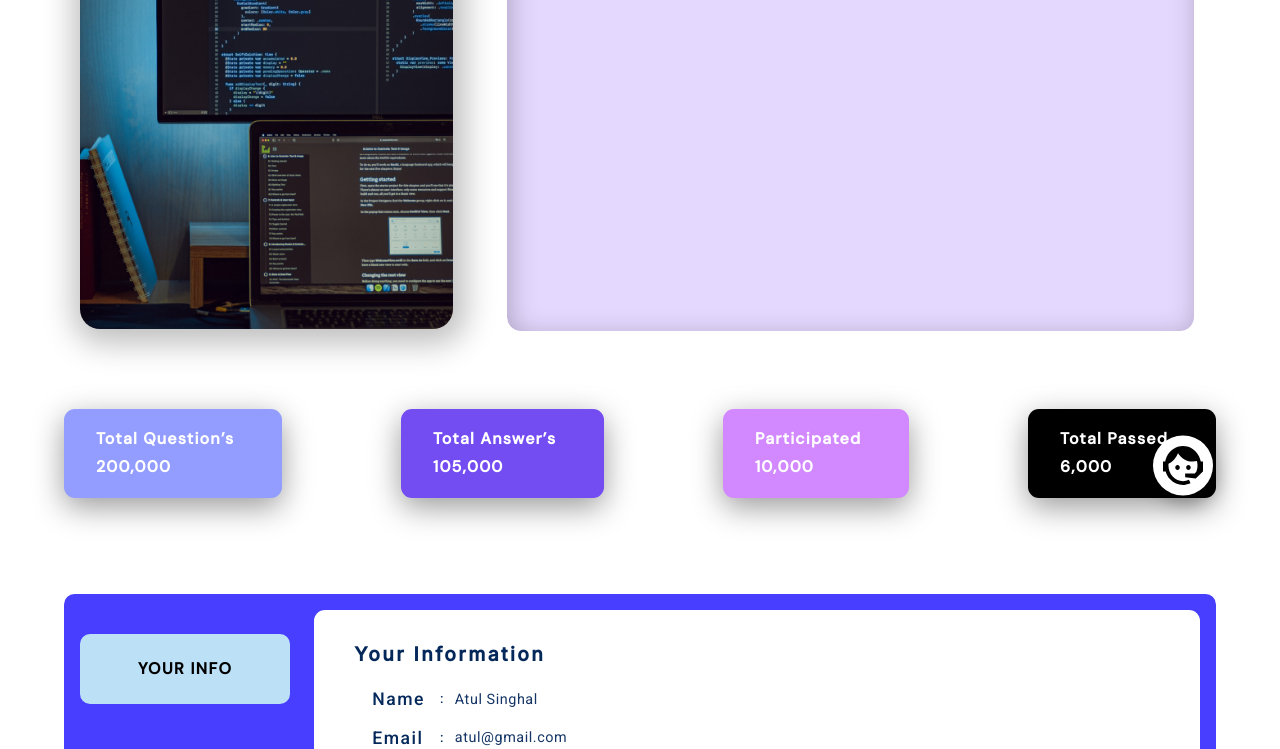
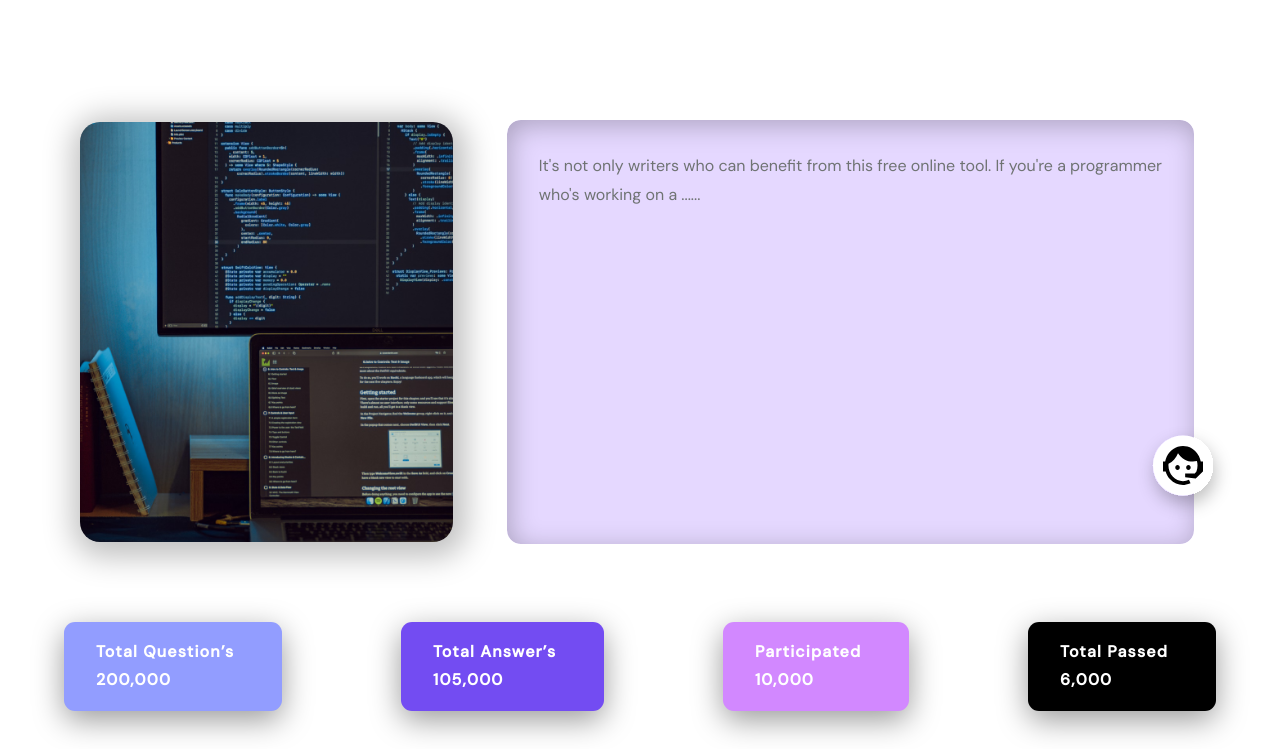
Before and after one commit to muttubk/MERN_Project2, a plain HTML site: page index.html in a window 1280 px wide. Shown: the part 227-976 px from the top of the page. Drawn offline with Linux system fonts and the light colour scheme; a web font is replaced by a local one.

Commit message:
Update styles.css

```diff
--- a/styles.css
+++ b/styles.css
@@ -87,16 +87,15 @@ a{
 /*Social Media Icons*/
 
 #socialmediaIcons{
-    position: absolute;
+    position: sticky;
     margin-top: 10rem;
     right: 0px;
-    height: 150%;
+/*    height: 150%; */
     text-align: right;
 }
 #iconsContainer{
     display: flex;
     flex-direcrion: column;
-    position: sticky;
 }
 /*
 .socialmediaIcons{
```
